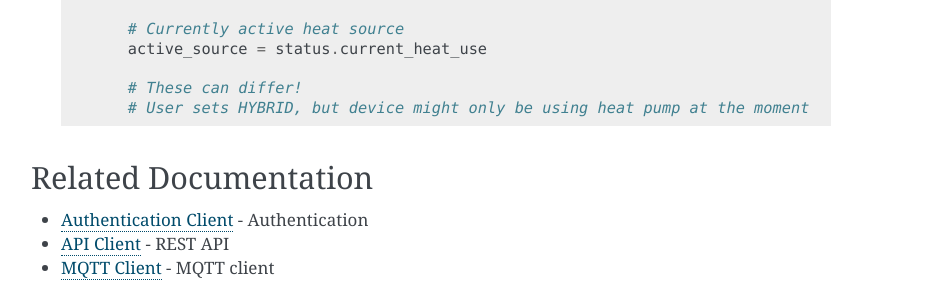
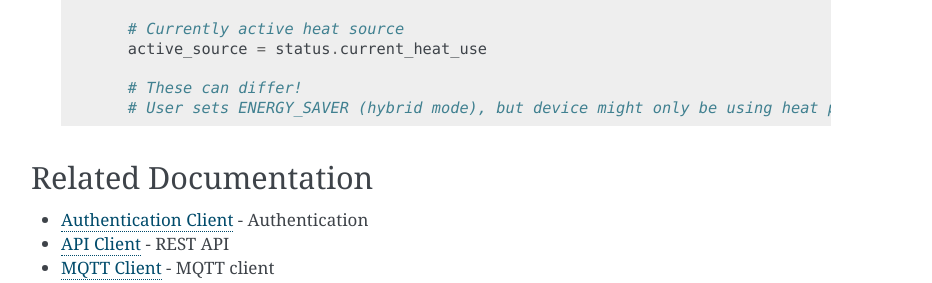
Before and after one commit to eman/nwp500-python, a Sphinx documentation site: the page built from docs/python_api/models.rst, in a window 1280 px wide and 900 px high, scrolled down 11922 px. Shown: the part 518-801 px from the top of the window, without its empty margins (339-1271 px from the left). Built offline with Sphinx 7.4.7, drawn with Linux system fonts in a browser that asks for light colours.

Commit message:
Fix comment: replace invalid HYBRID with ENERGY_SAVER enum value
DhwOperationSetting does not have a HYBRID member. The hybrid modes are:
- ENERGY_SAVER (value 3) - Hybrid: Efficiency mode
- HIGH_DEMAND (value 4) - Hybrid: Boost mode

```diff
--- a/docs/python_api/models.rst
+++ b/docs/python_api/models.rst
@@ -597,7 +597,7 @@ Best Practices
           active_source = status.current_heat_use
 
           # These can differ!
-          # User sets HYBRID, but device might only be using heat pump at the moment
+          # User sets ENERGY_SAVER (hybrid mode), but device might only be using heat pump at the moment
 
 Related Documentation
 =====================
```
